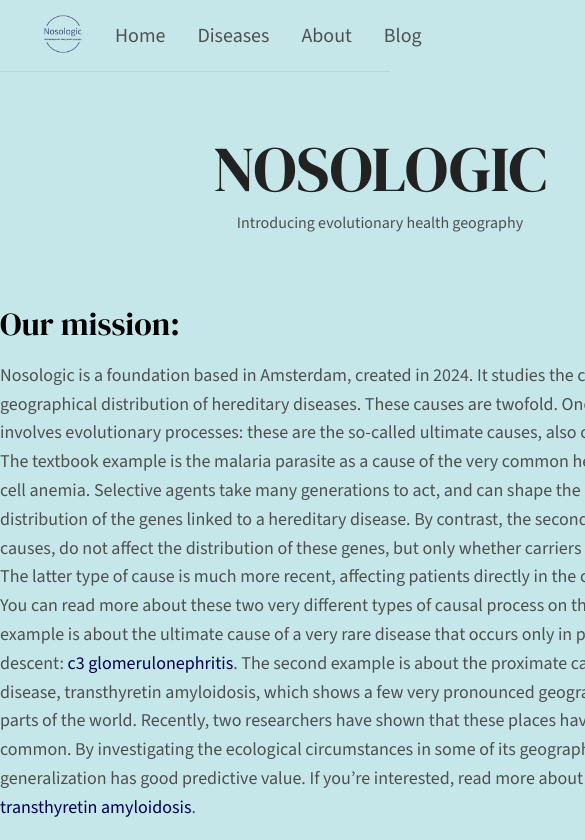
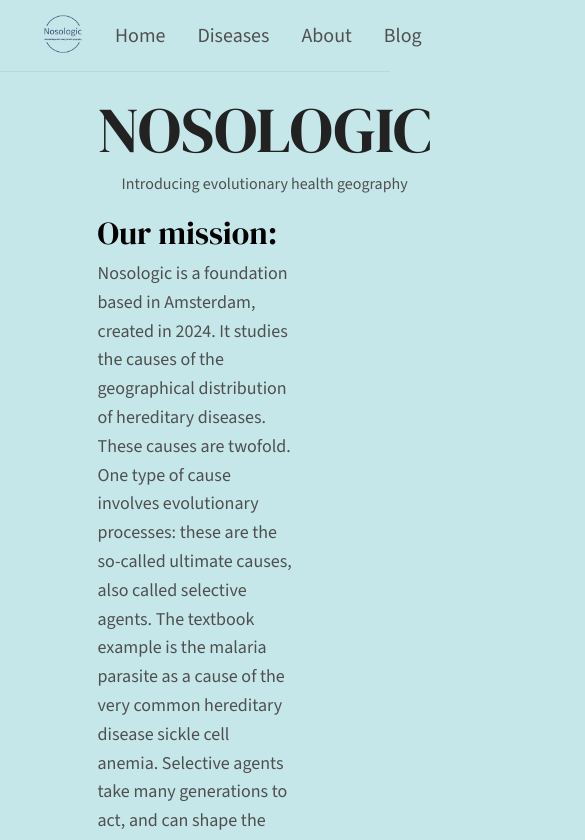
Before and after one commit to Nosologic/Nosologic-front, a React (Vite) app: page / in a window 390 px wide. Shown: the top 840 px of the page, 585 px wide, since content can reach past the window. Built offline with nearby package versions, Linux system fonts and the light colour scheme.

Commit message:
Adjust main element width for smaller screens
Add a media query to set the main element's width to 50% for screens with a maximum width of 820px. This change improves the layout and responsiveness on smaller devices.

```diff
--- a/src/index.scss
+++ b/src/index.scss
@@ -47,6 +47,12 @@ main {
   margin-bottom: 96px;
 }
 
+@media (max-width: 820px) {
+  main {
+    width: 50%;
+  }
+}
+
 #root {
   width: 100%;
   min-height: 100vh;
```
